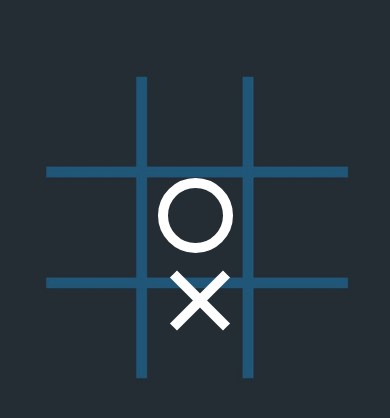
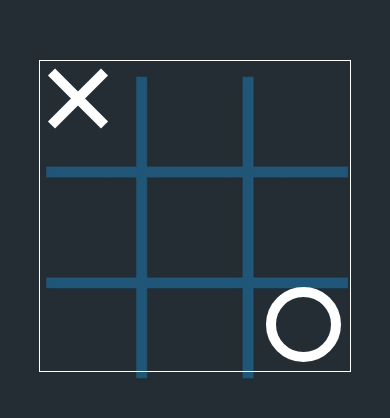
Before and after one commit to JaiRaga/TicTacToe, a React Native app: screen / in a window 390 px wide. Shown: the part 214-632 px from the top of the page. Built offline with nearby package versions, Linux system fonts and the light colour scheme.

Commit message:
:sparkles: created cross and circle

```diff
--- a/App.js
+++ b/App.js
@@ -10,11 +10,13 @@
         style={styles.background}
         resizeMode="contain"
       >
-        <View style={styles.circle} />
+        <View style={styles.map}>
+          <View style={styles.circle} />
 
-        <View>
-          <View style={styles.crossLine} />
-          <View style={[styles.crossLine, styles.crossLineReversed]} />
+          <View style={styles.cross}>
+            <View style={styles.crossLine} />
+            <View style={[styles.crossLine, styles.crossLineReversed]} />
+          </View>
         </View>
       </ImageBackground>
 
@@ -38,7 +40,16 @@
     justifyContent: "center",
     paddingTop: 15,
   },
+  map: {
+    borderWidth: 1,
+    borderColor: "white",
+    width: "80%",
+    aspectRatio: 1
+  },
   circle: {
+    position: "absolute",
+    left: 2 * 108,
+    top: 2 * 108,
     width: 75,
     height: 75,
     borderRadius: 50,
@@ -46,10 +57,17 @@
     justifyContent: "center",
     margin: 10,
     borderWidth: 10,
-    borderColor: "white"
+    borderColor: "white",
+  },
+  cross: {
+    // backgroundColor: "red",
+    position: "absolute",
+    width: 75,
+    height: 75
   },
   crossLine: {
     position: "absolute",
+    left: 32.5,
     width: 10,
     height: 75,
     backgroundColor: "white",
```
